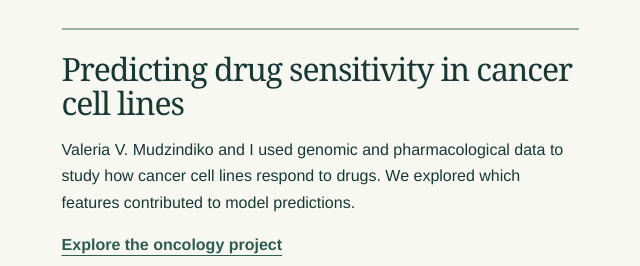
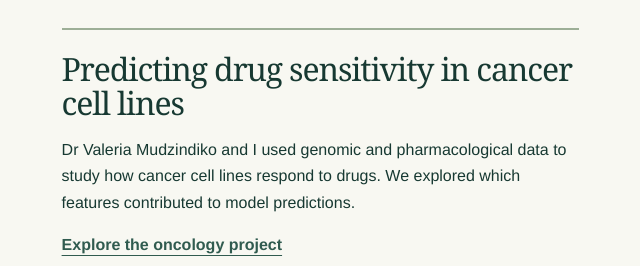
Before and after one commit to Miltonawiti/Miltonawiti, a plain HTML site: page index.html in a window 1280 px wide. Shown: the part 2462-2728 px from the top of the page, 28-668 px from the left. Drawn offline with Linux system fonts and the light colour scheme.

Commit message:
Update Dr Valeria Mudzindiko’s project credit

```diff
--- a/index.html
+++ b/index.html
@@ -10,7 +10,7 @@
 <p style="max-width:68ch">At the ComSciCon workshop in Boston, I had a chance to think about how I explain my research to people outside informatics. One lesson I carry into those conversations is to start with the follow-up call. Once people understand what that call could mean for a patient, we can talk about how to measure whom the tool misses.</p>
 <figure style="margin:1.25rem 0 0;max-width:56rem"><img src="comscicon-boston-2025.webp" width="1250" height="933" loading="lazy" alt="Workshop participants gathered beneath the Science Without Barriers banner at ComSciCon 2025" style="display:block;width:100%;height:auto"><figcaption style="margin-top:.5rem;font-size:.9rem">ComSciCon 2025 flagship workshop · Boston, Massachusetts</figcaption></figure>
 </section>
-<section id="projects" class="section"><p class="kicker">Applied health informatics</p><h2>Selected projects</h2><div class="projects"><article><h3>Predicting drug sensitivity in cancer cell lines</h3><p>Valeria V. Mudzindiko and I used genomic and pharmacological data to study how cancer cell lines respond to drugs. We explored which features contributed to model predictions.</p><div class="repo-links"><a href="https://github.com/Miltonawiti/AI-in-Healthcare">Explore the oncology project</a></div></article>
+<section id="projects" class="section"><p class="kicker">Applied health informatics</p><h2>Selected projects</h2><div class="projects"><article><h3>Predicting drug sensitivity in cancer cell lines</h3><p>Dr Valeria Mudzindiko and I used genomic and pharmacological data to study how cancer cell lines respond to drugs. We explored which features contributed to model predictions.</p><div class="repo-links"><a href="https://github.com/Miltonawiti/AI-in-Healthcare">Explore the oncology project</a></div></article>
 <article><h3>Wearable data for stress monitoring</h3><p>Our prototype connects Fitbit heart rate and activity data to a Flutter app through AWS. My focus was how readings move from an authorized wearable connection into the app.</p><div class="repo-links"><a href="https://github.com/Miltonawiti/IOMT">Explore the implementation</a><a href="https://github.com/Miltonawiti/Internet-of-Medical-Things">Read the overview</a></div></article>
 <article><h3>Preparing mental health data with PySpark</h3><p>Our team prepared 292,364 records to study mental health treatment patterns. We handled missing values, encoded categories, and timed the preprocessing across Spark configurations.</p><div class="repo-links"><a href="https://github.com/Miltonawiti/BIG-Data">See the preprocessing workflow</a></div></article>
 <article><h3>Machine learning for genomic data</h3><p>This project explores how classifiers handle DNA sequence data, comparing precision, recall, and F1 scores alongside how readily each model’s predictions can be interpreted.</p><div class="repo-links"><a href="https://github.com/Miltonawiti/CCDSS">Explore the genomics project</a></div></article>
```
